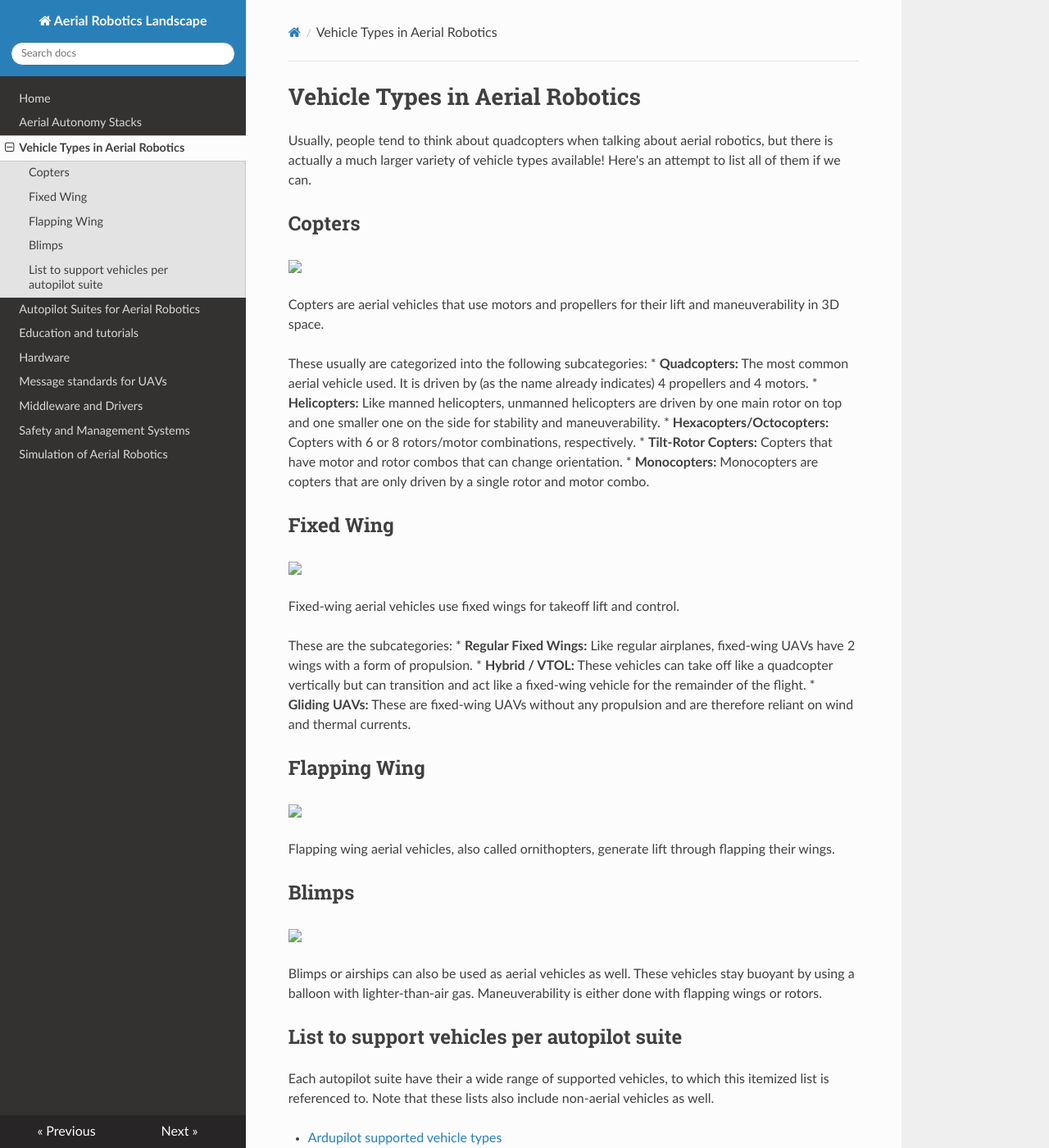
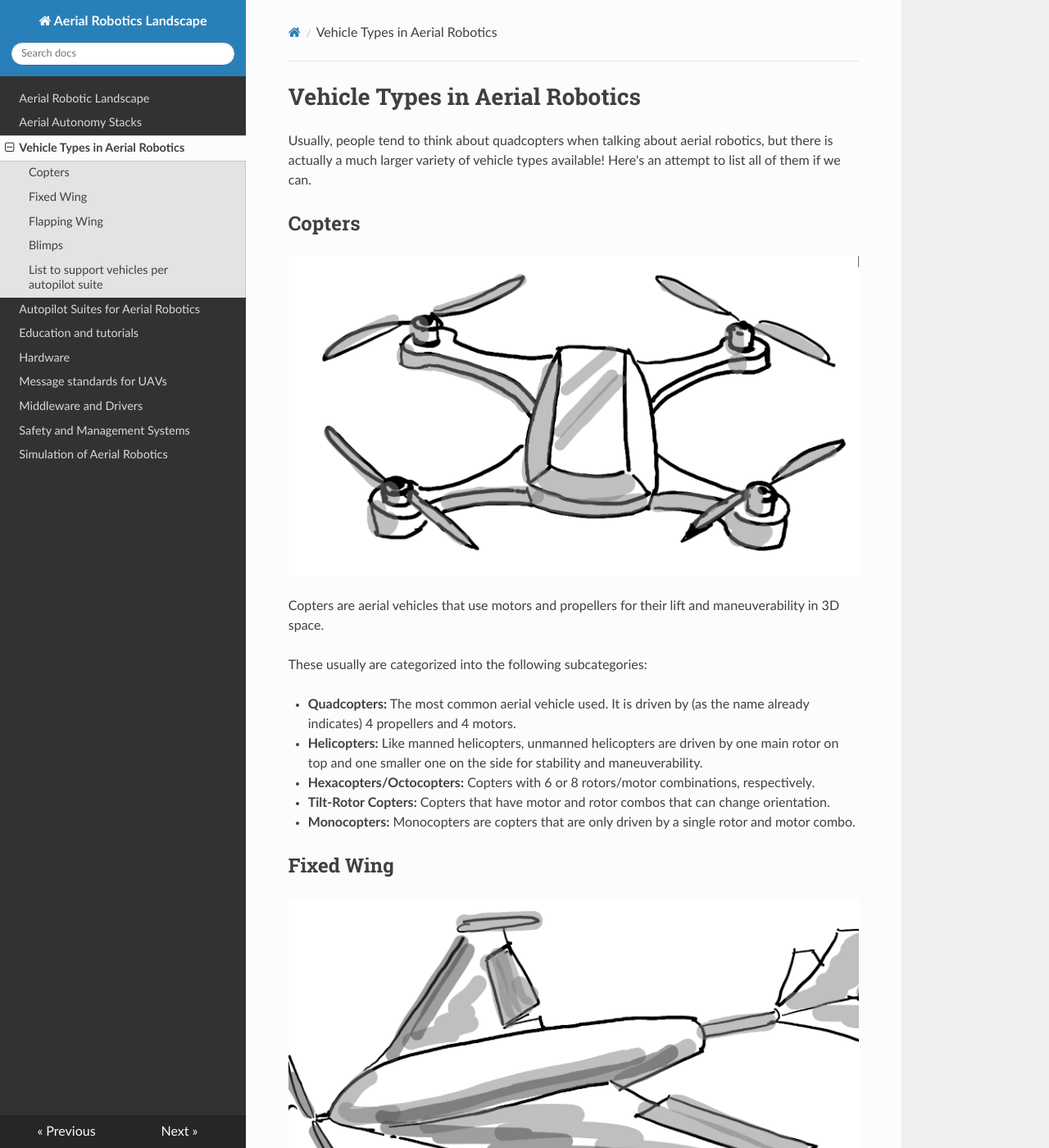
Before and after one commit to ROS-Aerial/aerial_robotic_landscape, an MkDocs documentation site: the page built from docs/aerial_vehicles.md, in a window 1280 px wide and 1400 px high. Shown: the whole window at 82% size. Built offline with MkDocs 1.6.1, drawn with Linux system fonts in a browser that asks for light colours; nearby versions of some CDN libraries; some of the changed text lies outside the part shown.

Commit message:
tried out snippets

```diff
--- a/docs/aerial_vehicles.md
+++ b/docs/aerial_vehicles.md
@@ -4,11 +4,12 @@ Usually, people tend to think about quadcopters when talking about aerial roboti
 
 ## Copters
 
-<img src="images/quadcopter.png" width="300">
+![quadcopter](images/quadcopter.png)
 
 Copters are aerial vehicles that use motors and propellers for their lift and maneuverability in 3D space.
 
 These usually are categorized into the following subcategories:
+
 * **Quadcopters:** The most common aerial vehicle used. It is driven by (as the name already indicates) 4 propellers and 4 motors.
 * **Helicopters:** Like manned helicopters, unmanned helicopters are driven by one main rotor on top and one smaller one on the side for stability and maneuverability.
 * **Hexacopters/Octocopters:** Copters with 6 or 8 rotors/motor combinations, respectively.
@@ -17,25 +18,25 @@ These usually are categorized into the following subcategories:
 
 ## Fixed Wing
 
-<img src="images/fixed_wing.png" width="300">
+![fixed_wing](images/fixed_wing.png)
 
 Fixed-wing aerial vehicles use fixed wings for takeoff lift and control.
 
 These are the subcategories:
+
 * **Regular Fixed Wings:** Like regular airplanes, fixed-wing UAVs have 2 wings with a form of propulsion.
 * **Hybrid / VTOL:** These vehicles can take off like a quadcopter vertically but can transition and act like a fixed-wing vehicle for the remainder of the flight.
 * **Gliding UAVs:** These are fixed-wing UAVs without any propulsion and are therefore reliant on wind and thermal currents.
 
 ## Flapping Wing
 
-<img src="images/flapping.png" width="300">
+![flapping](images/flapping.png)
 
 Flapping wing aerial vehicles, also called ornithopters, generate lift through flapping their wings.
 
 ## Blimps
 
-
-<img src="images/blimp.png" width="300">
+![blimp](images/blimp.png)
 
 
 Blimps or airships can also be used as aerial vehicles as well. These vehicles stay buoyant by using a balloon with lighter-than-air gas. Maneuverability is either done with flapping wings or rotors.
```
Also changed, not shown: README.md (+11 -14 lines), docs/autopilots_suites.md (+1 -0 lines), docs/index.md (+1 -2 lines).
